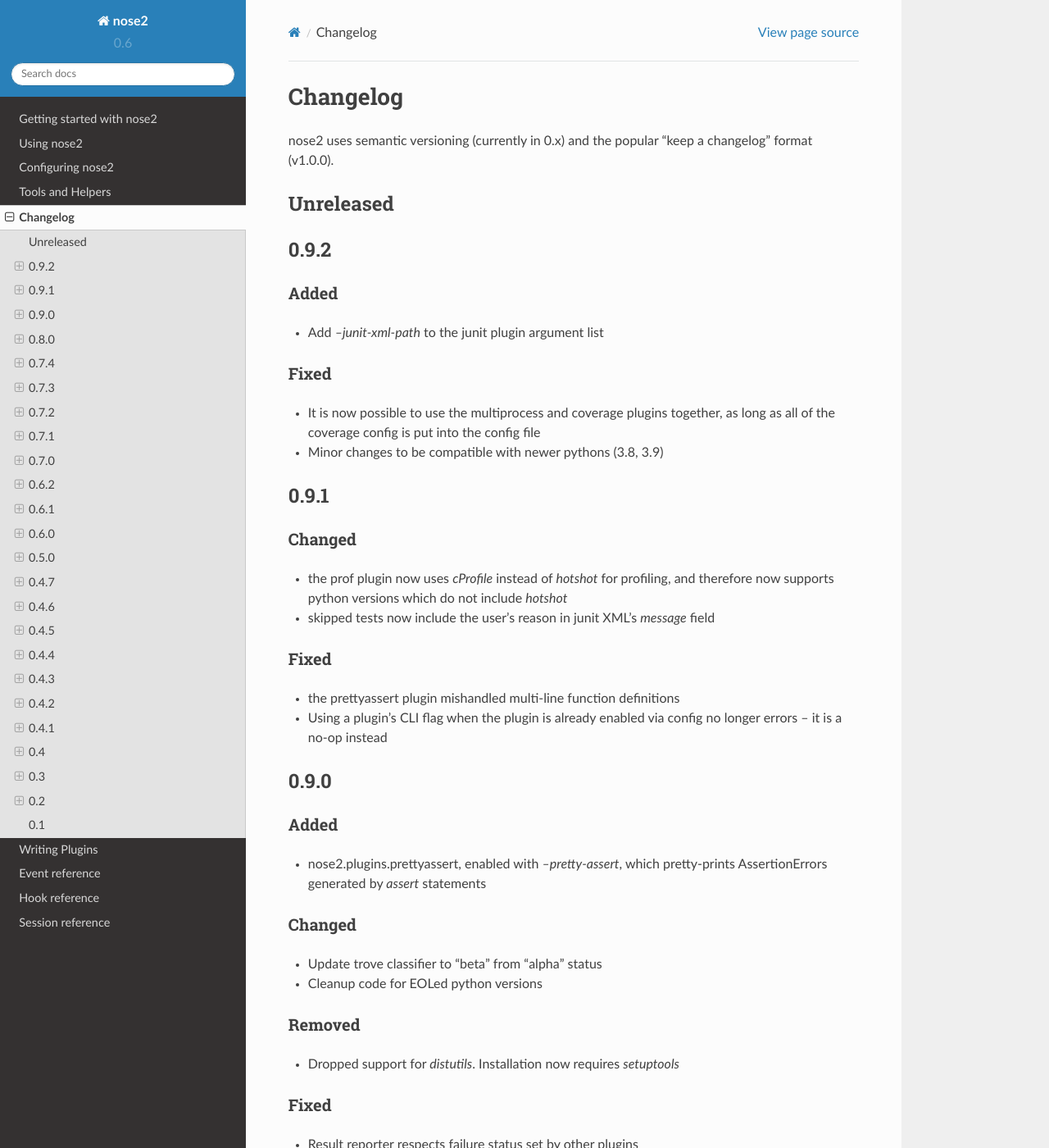
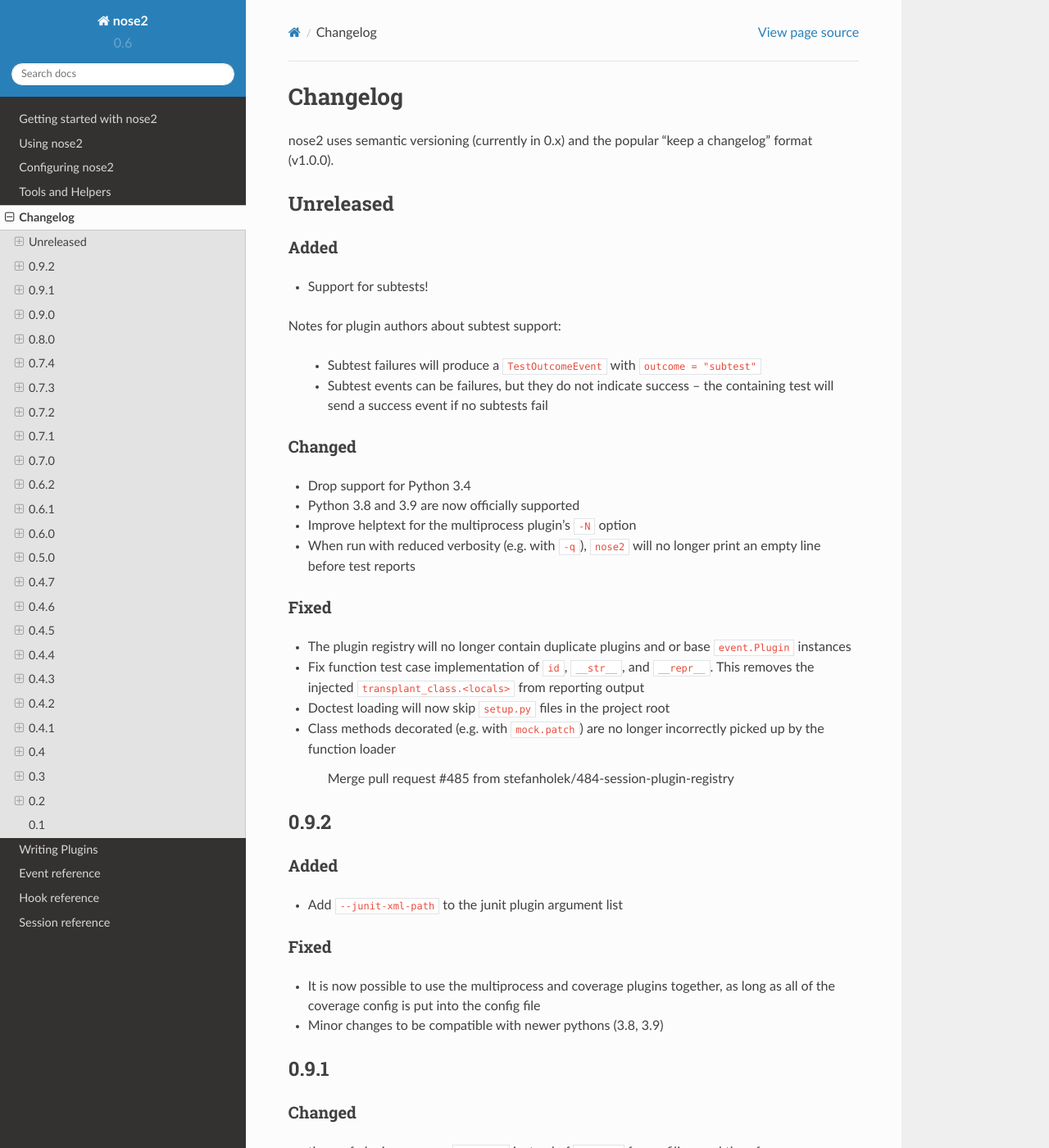
Before and after one commit to nose-devs/nose2, a Sphinx documentation site: the page built from docs/changelog.rst, in a window 1280 px wide and 1400 px high. Shown: the whole window at 82% size. Built offline with Sphinx 7.4.7 and the Read the Docs theme 2.0.0, drawn with Linux system fonts in a browser that asks for light colours; pages that are not in the unit, such as notebooks, are missing from menus.

Commit message:
Update docs with @stefanholek's excellent work!
Plus some minor tweaks/fixes.

Add him to the authors file and update the changelog with changes
slated for v0.10.0 .

Included but unrelated:

- Fix single-backtick to double-backtick in changelog where
  appropriate
- Update readme badges
- Update setup.py classifiers for supported pythons

```diff
--- a/docs/changelog.rst
+++ b/docs/changelog.rst
@@ -7,13 +7,54 @@
 Unreleased
 ----------
 
+Added
+~~~~~
+
+* Support for subtests!
+
+Notes for plugin authors about subtest support:
+
+  * Subtest failures will produce a ``TestOutcomeEvent`` with ``outcome = "subtest"``
+
+  * Subtest events can be failures, but they do not indicate success -- the
+    containing test will send a success event if no subtests fail
+
+Changed
+~~~~~~~
+
+* Drop support for Python 3.4
+
+* Python 3.8 and 3.9 are now officially supported
+
+* Improve helptext for the multiprocess plugin's ``-N`` option
+
+* When run with reduced verbosity (e.g. with ``-q``), ``nose2`` will no longer
+  print an empty line before test reports
+
+Fixed
+~~~~~
+
+* The plugin registry will no longer contain duplicate plugins and or base
+  ``event.Plugin`` instances
+
+* Fix function test case implementation of ``id``, ``__str__``, and
+  ``__repr__``. This removes the injected ``transplant_class.<locals>`` from
+  reporting output
+
+* Doctest loading will now skip ``setup.py`` files in the project root
+
+* Class methods decorated (e.g. with ``mock.patch``) are no longer incorrectly
+  picked up by the function loader
+
+    Merge pull request #485 from stefanholek/484-session-plugin-registry
+
 0.9.2
 -----
 
 Added
 ~~~~~
 
-* Add `--junit-xml-path` to the junit plugin argument list
+* Add ``--junit-xml-path`` to the junit plugin argument list
 
 Fixed
 ~~~~~
@@ -29,10 +70,10 @@
 Changed
 ~~~~~~~
 
-* the prof plugin now uses `cProfile` instead of `hotshot` for profiling, and
-  therefore now supports python versions which do not include `hotshot`
+* the prof plugin now uses ``cProfile`` instead of ``hotshot`` for profiling, and
+  therefore now supports python versions which do not include ``hotshot``
 
-* skipped tests now include the user's reason in junit XML's `message` field
+* skipped tests now include the user's reason in junit XML's ``message`` field
 
 Fixed
 ~~~~~
@@ -48,8 +89,8 @@
 Added
 ~~~~~
 
-* nose2.plugins.prettyassert, enabled with `--pretty-assert`, which
-  pretty-prints AssertionErrors generated by `assert` statements
+* nose2.plugins.prettyassert, enabled with ``--pretty-assert``, which
+  pretty-prints AssertionErrors generated by ``assert`` statements
 
 Changed
 ~~~~~~~
@@ -61,7 +102,7 @@
 Removed
 ~~~~~~~
 
-* Dropped support for `distutils`. Installation now requires `setuptools`
+* Dropped support for ``distutils``. Installation now requires ``setuptools``
 
 Fixed
 ~~~~~
@@ -99,12 +140,12 @@
 Changed
 ~~~~~~~
 
-* Running `nose2` via `setuptools` will now trigger `CreateTestsEvent` and `CreatedTestSuiteEvent`
+* Running ``nose2`` via ``setuptools`` will now trigger ``CreateTestsEvent`` and ``CreatedTestSuiteEvent``
 
 Fixed
 ~~~~~
 
-* Respect `fail_under` in converage config
+* Respect ``fail_under`` in converage config
 * Avoid infinite recursion when loading setuptools from zipped egg
 * Manpage now renders reproducibly
 * MP doc build now reproducible
--- a/setup.py
+++ b/setup.py
@@ -58,10 +58,11 @@
         "License :: OSI Approved :: BSD License",
         "Programming Language :: Python",
         "Programming Language :: Python :: 2.7",
-        "Programming Language :: Python :: 3.4",
         "Programming Language :: Python :: 3.5",
         "Programming Language :: Python :: 3.6",
         "Programming Language :: Python :: 3.7",
+        "Programming Language :: Python :: 3.8",
+        "Programming Language :: Python :: 3.9",
         "Programming Language :: Python :: Implementation :: CPython",
         "Programming Language :: Python :: Implementation :: PyPy",
         "Operating System :: OS Independent",
```
Also changed, not shown: README.rst (+7 -7 lines), 1 other file.
